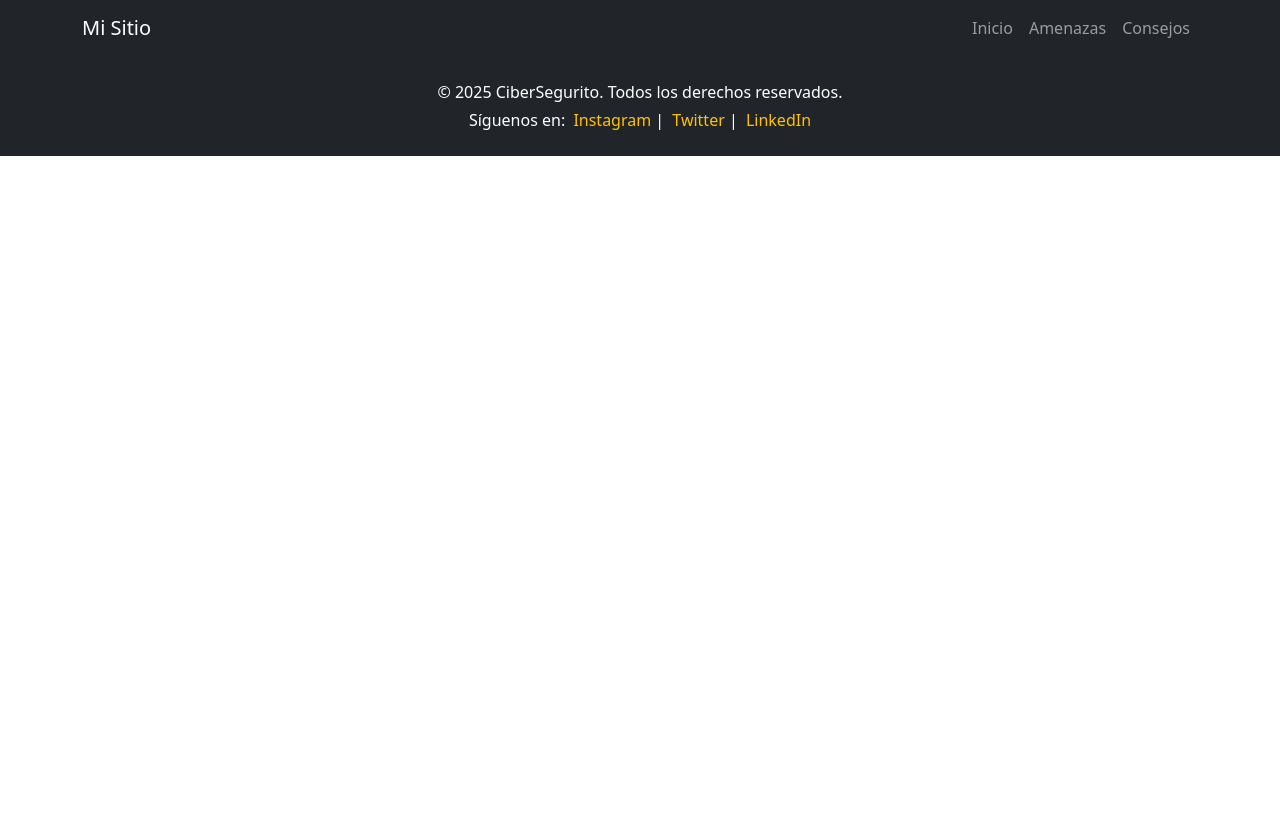
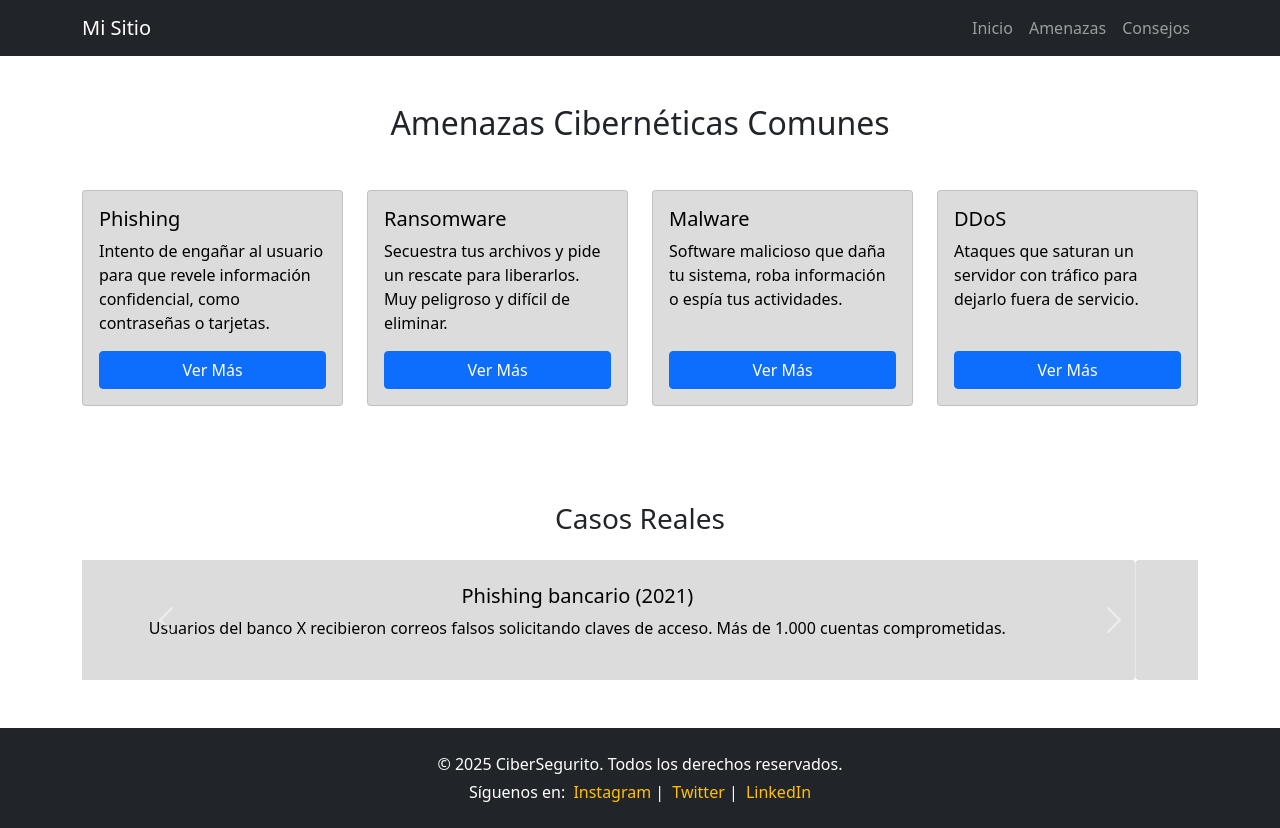
Before and after one commit to frherrer/WebPage_CiberSeguridad, a plain HTML site: page amenazas.html in a window 1280 px wide. Before the commit the page ends 800 px from the top, so only its background shows below. Drawn offline with nearby package versions, Linux system fonts and the light colour scheme.

Commit message:
Creación de Archivo Amenazas

```diff
--- a/amenazas.html
+++ b/amenazas.html
@@ -5,23 +5,96 @@
     <meta charset="UTF-8">
     <meta http-equiv="X-UA-Compatible" content="IE=edge">
     <meta name="viewport" content="width=device-width, initial-scale=1.0">
-    <title>CiberSegurito - Amenazas</title>
+    <title> CiberSegurito - Amenazas</title>
     <link href="https://cdn.jsdelivr.net/npm/bootstrap@5.0.2/dist/css/bootstrap.min.css" rel="stylesheet">
     <link href="assets/css/styles.css" rel="stylesheet">
 </head>
 
 <body>
-    <div id="menu"></div>
-    <section class="text-white text-center">
-
+    <div id="menu"> </div>
+    <section class="container py-5">
+        <h2 class="text-center mb-5"> Amenazas Cibernéticas Comunes</h2>
+        <div class="row g-4">
+            <div class="col-md-6 col-lg-3">
+                <div class="card h-100 text-white bg-secondary">
+                    <div class="card-body d-flex flex-column">
+                        <h5 class="card-title"> Phishing</h5>
+                        <p class="card-text"> Intento de engañar al usuario para que revele información confidencial,
+                            como contraseñas o tarjetas.</p> <a href="#" class="btn btn-primary mt-auto">Ver Más</a>
+                    </div>
+                </div>
+            </div>
+            <div class="col-md-6 col-lg-3">
+                <div class="card h-100 text-white bg-secondary">
+                    <div class="card-body d-flex flex-column">
+                        <h5 class="card-title">Ransomware</h5>
+                        <p class="card-text">Secuestra tus archivos y pide un rescate para liberarlos. Muy peligroso y
+                            difícil de eliminar.</p> <a href="#" class="btn btn-primary mt-auto">Ver Más</a>
+                    </div>
+                </div>
+            </div>
+            <div class="col-md-6 col-lg-3">
+                <div class="card h-100 text-white bg-secondary">
+                    <div class="card-body d-flex flex-column">
+                        <h5 class="card-title">Malware</h5>
+                        <p class="card-text">Software malicioso que daña tu sistema, roba información o espía tus
+                            actividades.</p> <a href="#" class="btn btn-primary mt-auto">Ver Más</a>
+                    </div>
+                </div>
+            </div>
+            <div class="col-md-6 col-lg-3">
+                <div class="card h-100 text-white bg-secondary">
+                    <div class="card-body d-flex flex-column">
+                        <h5 class="card-title">DDoS</h5>
+                        <p class="card-text">Ataques que saturan un servidor con tráfico para dejarlo fuera de servicio.
+                        </p> <a href="#" class="btn btn-primary mt-auto">Ver Más</a>
+                    </div>
+                </div>
+            </div>
+        </div>
+    </section> <!-- Carrusel de casos reales -->
+    <section class="container py-5">
+        <h3 class="text-center mb-4">Casos Reales</h3>
+        <div id="casosCarousel" class="carousel slide" data-bs-ride="carousel">
+            <div class="carousel-inner">
+                <div class="carousel-item">
+                    <div class="p-4 bg-secondary rounded text-center">
+                        <h5>Ataque ransomware al grupo GTD</h5>
+                        <p> El ransomware, conocido como Rorschach o BabLock, llama la atención por su rapidez para
+                            encriptar información. Afectó a más de 3000 empresas y organismos públicos.</p>
+                    </div>
+                </div>
+                <div class="carousel-item active">
+                    <div class="p-4 bg-secondary rounded text-center">
+                        <h5>Phishing bancario (2021)</h5>
+                        <p>Usuarios del banco X recibieron correos falsos solicitando claves de acceso. Más de 1.000
+                            cuentas comprometidas.</p>
+                    </div>
+                </div>
+                <div class="carousel-item">
+                    <div class="p-4 bg-secondary rounded text-center">
+                        <h5>Ataque de Ransomware a hospitales (2020)</h5>
+                        <p>Varios hospitales de EE.UU. fueron víctimas, perdiendo acceso a historiales clínicos.</p>
+                    </div>
+                </div>
+                <div class="carousel-item">
+                    <div class="p-4 bg-secondary rounded text-center">
+                        <h5>DDoS a Twitter (2016)</h5>
+                        <p>Twitter y otras plataformas sufrieron un ataque DDoS masivo que bloqueó el acceso global
+                            por horas.</p>
+                    </div>
+                </div>
+            </div> <button class="carousel-control-prev" type="button" data-bs-target="#casosCarousel"
+                data-bs-slide="prev"> <span class="carousel-control-prev-icon"></span> </button> <button
+                class="carousel-control-next" type="button" data-bs-target="#casosCarousel" data-bs-slide="next">
+                <span class="carousel-control-next-icon"></span> </button>
+        </div>
     </section>
     <div id="footer"></div>
     <script src="assets/js/menu.js"></script>
     <script src="https://cdn.jsdelivr.net/npm/bootstrap@5.0.2/dist/js/bootstrap.bundle.min.js"></script>
     <script src="https://code.jquery.com/jquery-3.7.1.min.js"></script>
-
-    <script>
-        $(document).ready(function () {
+    <script> $(document).ready(function () {
             $(".contenido-titulo").fadeIn(1500);
         });
     </script>
--- a/assets/css/styles.css
+++ b/assets/css/styles.css
@@ -10,3 +10,8 @@
 .contenido-titulo {
   display: none;
 }
+
+.bg-secondary {
+background-color: gainsboro !important;
+color: black !important;
+}
```
